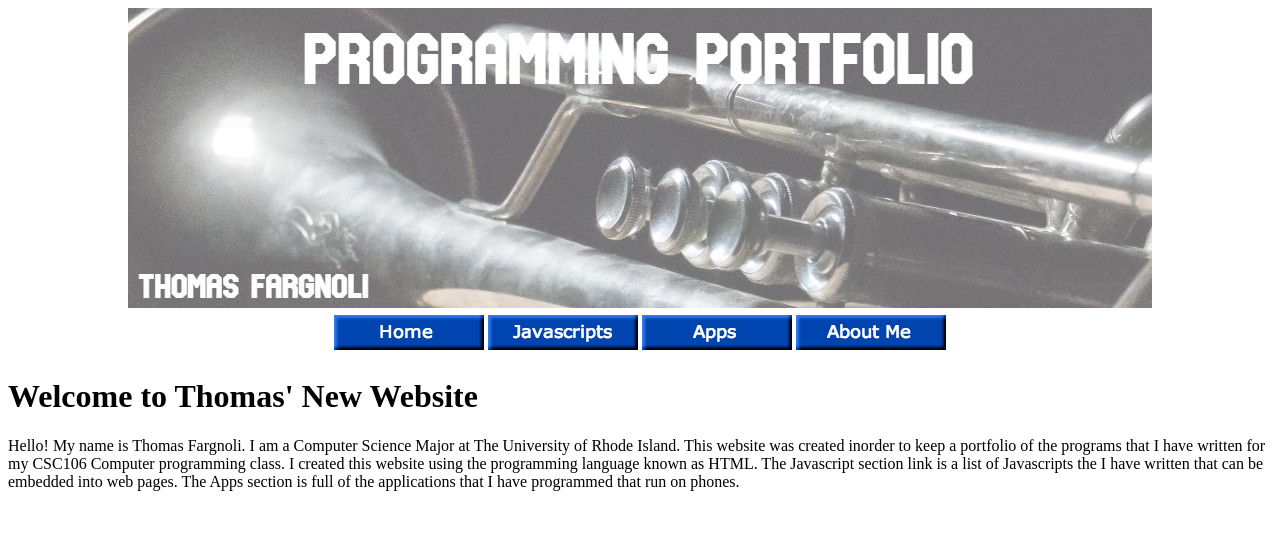
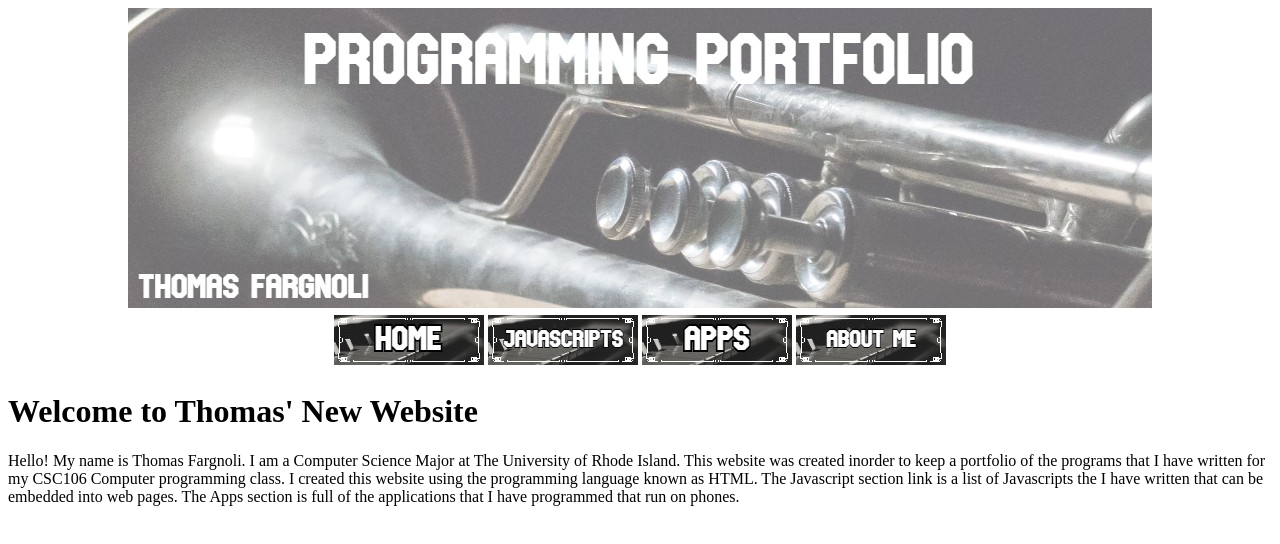
Before and after one commit to Thomas-Fargnoli/Thomas-Fargnoli.github.io, a plain HTML site: page index.html in a window 1280 px wide. Drawn offline with Linux system fonts and the light colour scheme.

Commit message:
Update index.html

```diff
--- a/index.html
+++ b/index.html
@@ -9,10 +9,10 @@
 <center><table>
         <thead>
             <tr>
-                <th><a href="https://thomas-fargnoli.github.io/index.html"><img src="home.png" alt="Home"></a></th>
-                <th><a href="https://thomas-fargnoli.github.io/javascripts.html"><img src="javascripts.png" alt="javascripts"></a></th>
-                <th><a href="https://thomas-fargnoli.github.io/apps.html"><img src="apps.png" alt="apps"></a></th>
-                <th><a href="https://thomas-fargnoli.github.io/about.html"><img src="about me.png" alt="about me"></a></th>
+                <th><a href="https://thomas-fargnoli.github.io/index.html"><img src="Home.jpg" alt="Home"></a></th>
+                <th><a href="https://thomas-fargnoli.github.io/javascripts.html"><img src="Javascripts.jpg" alt="javascripts"></a></th>
+                <th><a href="https://thomas-fargnoli.github.io/apps.html"><img src="Apps.jpg" alt="apps"></a></th>
+                <th><a href="https://thomas-fargnoli.github.io/about.html"><img src="AboutMe.jpg" alt="about me"></a></th>
             </tr>
     </thead>
            </table></center>
```
